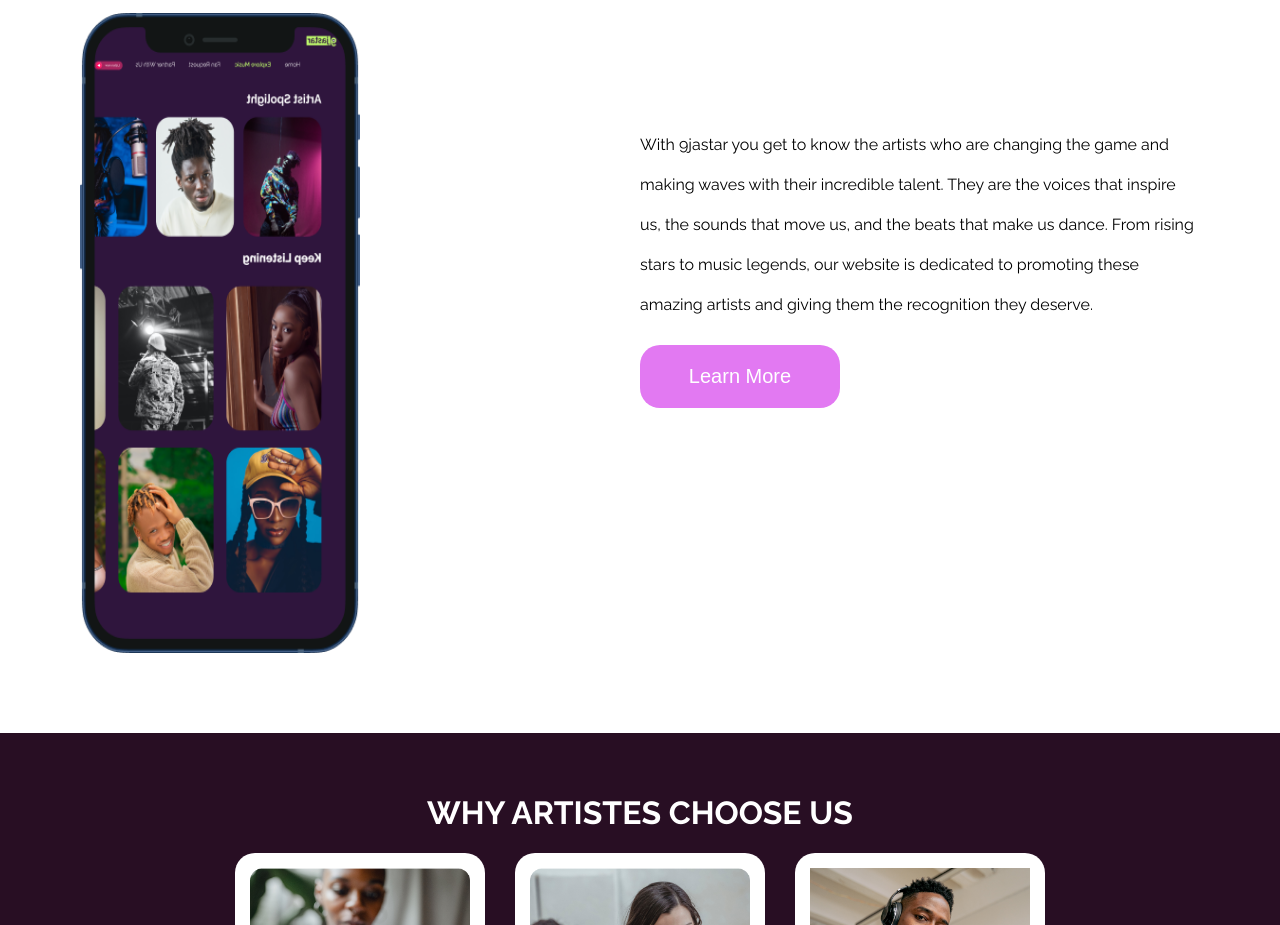
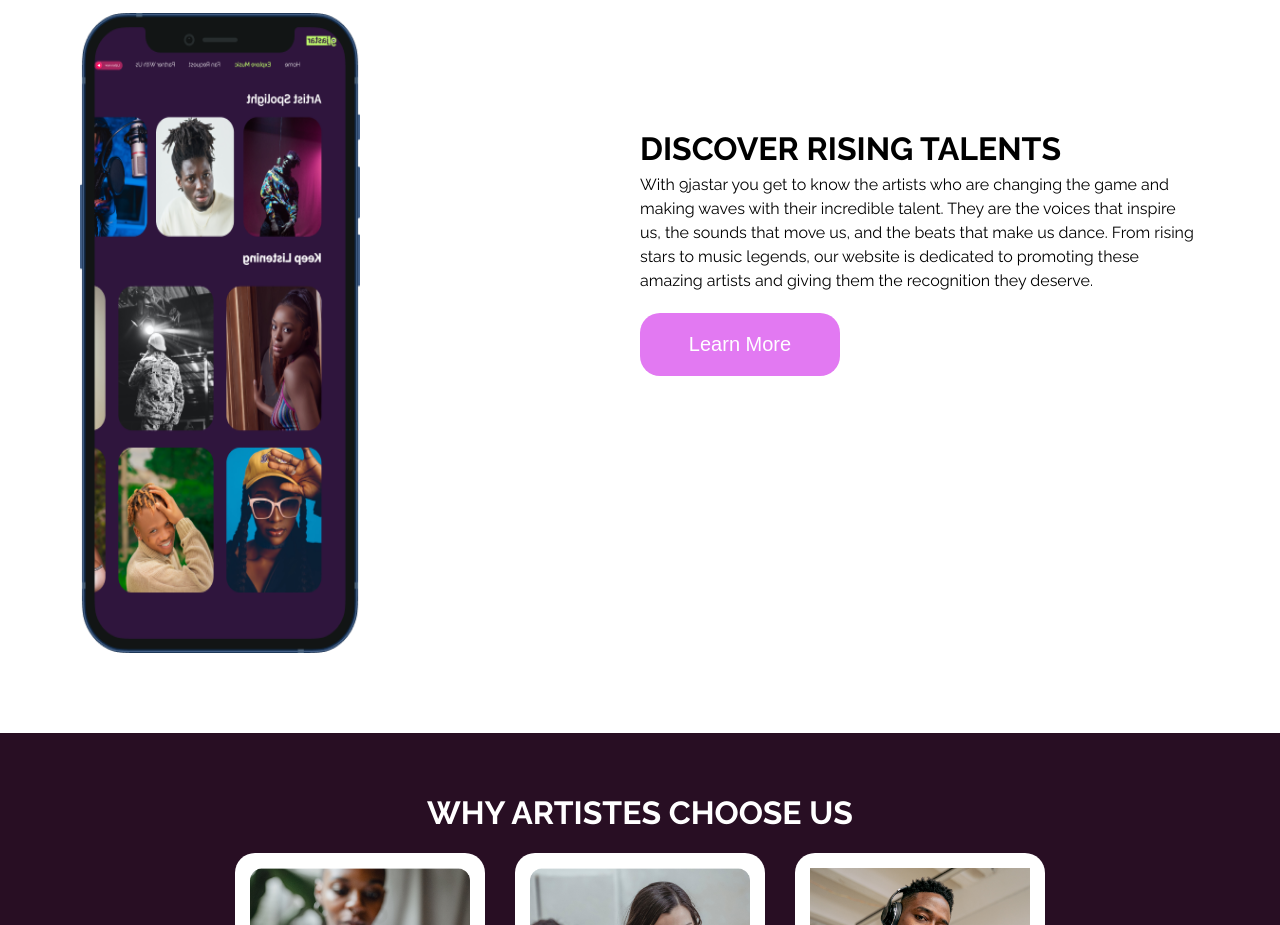
Before and after one commit to Hazzan180/ninegastar, a React (Create React App) app: page / in a window 1280 px wide. Shown: the part 1240-2165 px from the top of the page. Built offline with nearby package versions, Linux system fonts and the light colour scheme; no server answers.

Commit message:
new changes

```diff
--- a/src/components/Sponsor/Sponsor.jsx
+++ b/src/components/Sponsor/Sponsor.jsx
@@ -16,6 +16,7 @@ const Sponsor = () => {
           <img src="images/phone.png" ></img>
         </div>
         <div className='phone-text'>
+          <h1>DISCOVER RISING TALENTS</h1>
           <p  className="text-col-#391341">With 9jastar you get to know the artists who are changing the game and
           making waves with their incredible talent. They are the voices that
           inspire us, the sounds that move us, and the beats that make us dance.
--- a/src/components/Sponsor/sponsorStyle.css
+++ b/src/components/Sponsor/sponsorStyle.css
@@ -34,7 +34,6 @@
   .phone-text{
     width: 50%;
     margin-top: 10%;
-    line-height: 40px;
   }
 
 
```
